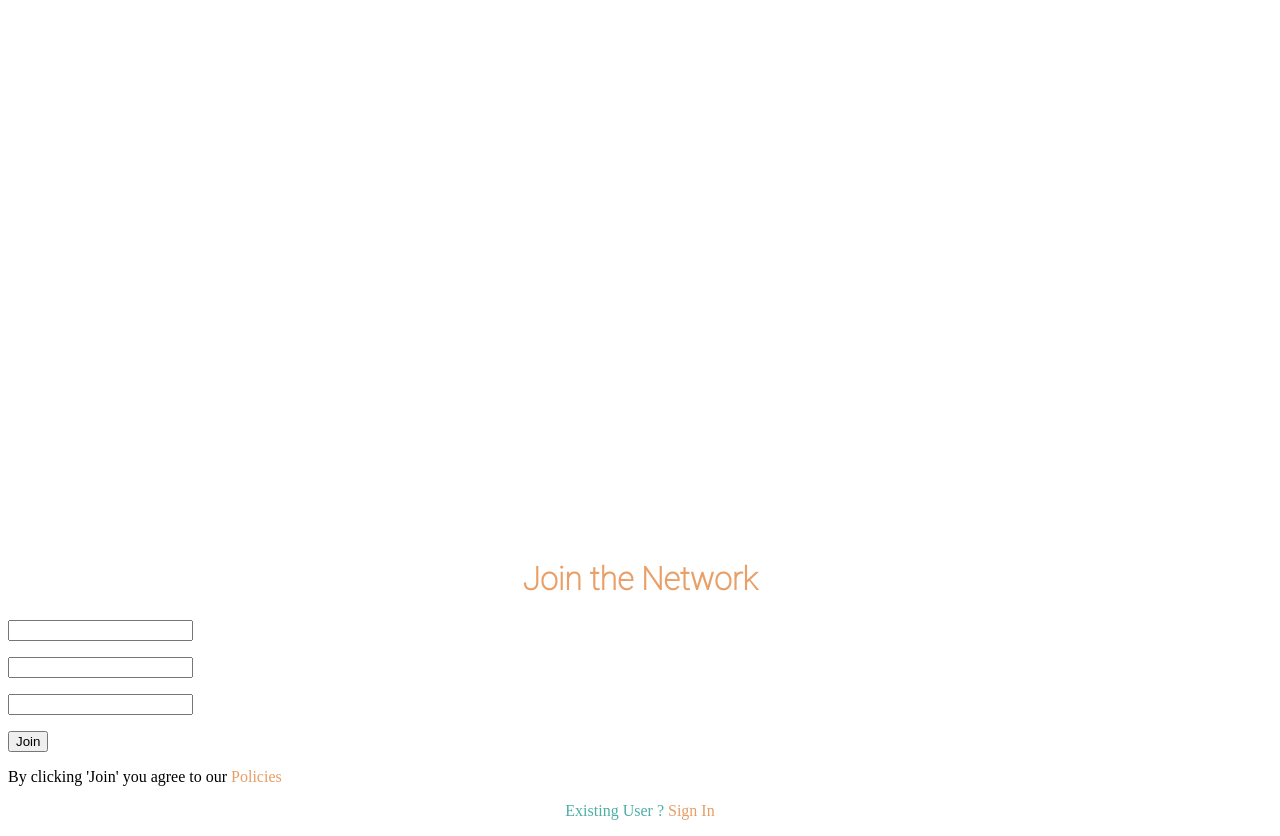
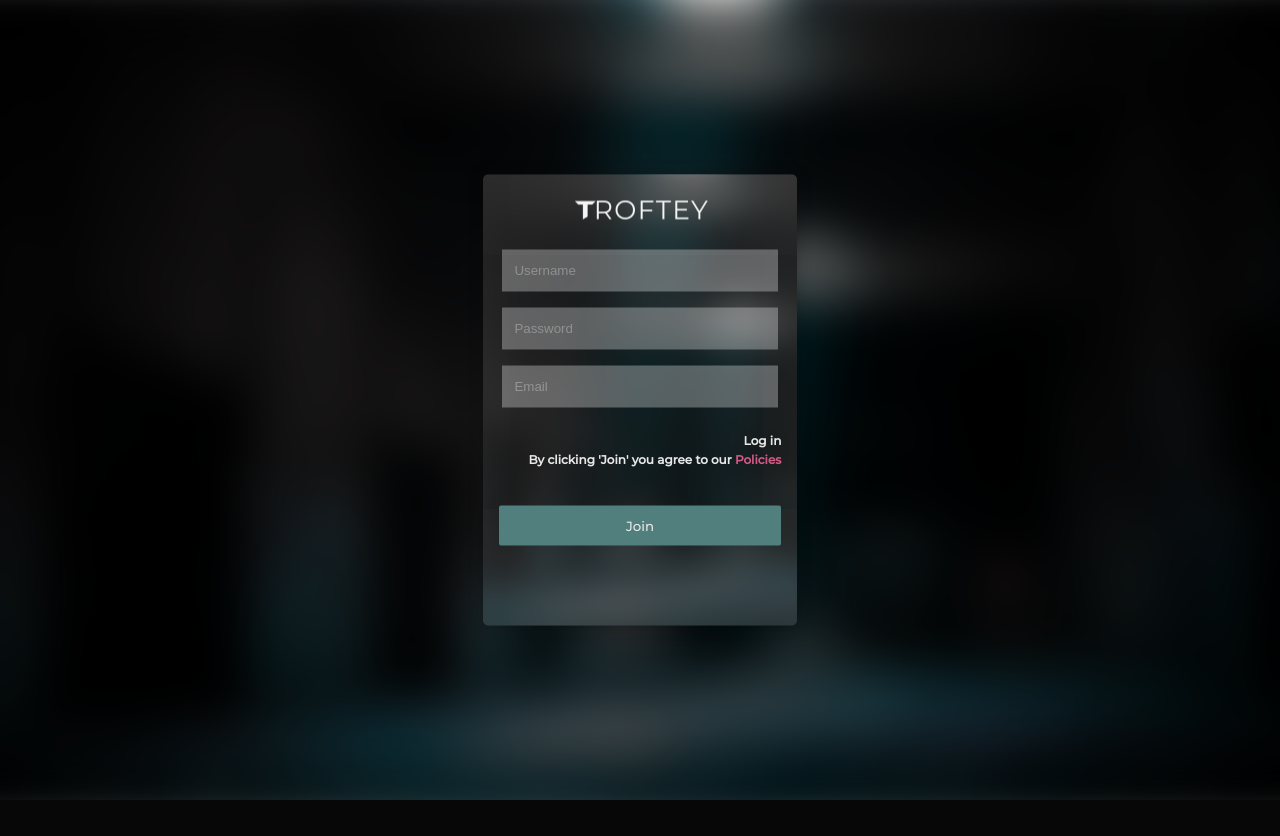
Before and after one commit to Nugwxa/social-network, a PHP site: page /create-account.php in a window 1280 px wide. After the commit the page ends 800 px from the top, so only its background shows below. Run offline with PHP 8.4, Linux system fonts and the light colour scheme; some libraries are stand-ins or nearby versions.

Commit message:
Sign Up Page Redesign

```diff
--- a/create-account.php
+++ b/create-account.php
@@ -39,24 +39,36 @@ if (isset($_POST['createaccount'])) {
 <!DOCTYPE html>
 <html style="overflow-x: hidden;">
 <head>
+        <meta name="viewport" content="width=device-width, initial-scale=1" >
         <link rel="icon" href="images/FAVICON.png" type="image/x-icon">
+        <link rel="stylesheet" type="text/css" href="css/style.css">
         <title>Sign Up | Vance Social&trade;</title>
-        <link rel="stylesheet" type="text/css" href="style.css">
+        <script src="https://kit.fontawesome.com/a81368914c.js" crossorigin="anonymous"></script>
+
 </head>
-<body>
+<body class="landing-body">
+        <div class="login-container">
+                <img src="images/Landing/Troftey_logo(Landing).png">
+                <form action="create-account.php" method="post">
+                        <div class="landing-input">
+                                <input style="color: white; font-family: arial;" required="true" type="text" name="username" value="" placeholder="Username">
+                        </div>
 
-<h1 style="color: white; text-align: center; font-size: 70px; font-family: Roboto;"><img id="headlogo" src="images/disologo.png" alt="ABBA" ></h1>
-<h1 id="Jointhenetwork" style="color: #e9a068 ; text-align: center; font-family: Roboto; margin-top: -4%;">Join the Network</h1>
-<form id="foorm" action="create-account.php" method="post">
-<input id="inpuut" style="color: white; font-family: arial;" required="true" type="text" name="username" value="" placeholder="Username"><p />
-<input id="inpuut" style="color: white; font-family: arial;" required="true" type="password" name="password" value="" placeholder="Password"><p />
-<input id="inpuut" style="color: white; font-family: arial;" required="true" type="email" name="email" value="" placeholder="Email"><p />
-<input id="buton" type="submit" name="createaccount" value="Join">
-</form>
+                        <div class="landing-input">
+                                <input style="color: white; font-family: arial;" required="true" type="password" name="password" value="" placeholder="Password">
+                        </div>
 
-<p id="tarms" >By clicking 'Join' you agree to our <a target="_blank" style="color: #e89d63; text-decoration: none;" href="#">Policies</a></p>
+                        <div class="landing-input">
+                                <input style="color: white; font-family: arial;" required="true" type="email" name="email" value="" placeholder="Email">
+                        </div>
 
-<p style=" text-align: center; color: #4daea5;">Existing User ? <a style="color: #e89d63; text-decoration: none;" href="login.php">Sign In</a> </p>
+                        <div class="log-text">
+					<a href="login.php">Log in</a><br>
+					<a>By clicking 'Join' you agree to our <a target="_blank" style="color: #D15A87; text-decoration: none;" href="#">Policies</a></a><br>
+				</div>
 
+                        <input id="log-submit" type="submit" name="createaccount" value="Join">
+                </form>
+        </div>
 </body>
 </html>
```
